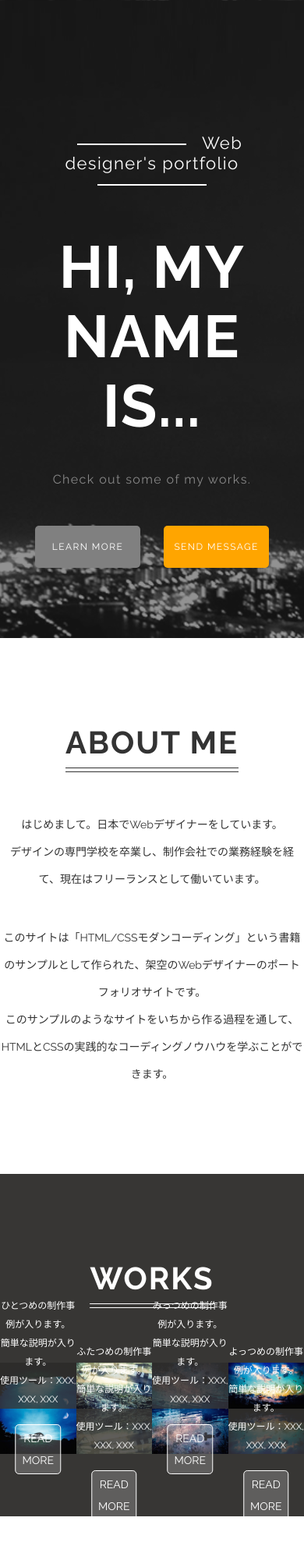
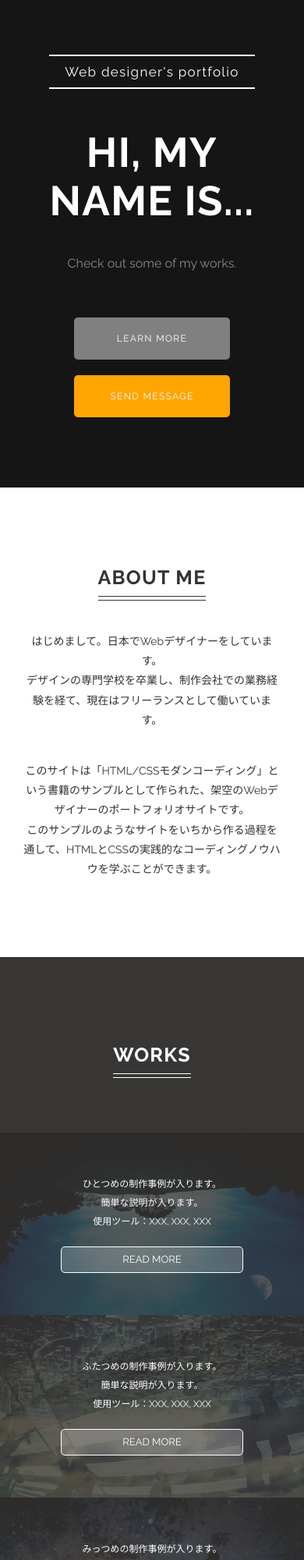
Before and after one commit to t0000ru/test, a plain HTML site: page SL-2/test03/index.html in a window 390 px wide. Shown: the top 2000 px of the page at 78% size. Drawn offline with Linux system fonts and the light colour scheme.

Commit message:
[update]  レスポンシブ対応

```diff
--- a/SL-2/test03/css/style.scss
+++ b/SL-2/test03/css/style.scss
@@ -9,6 +9,12 @@ body {
   color: #333;
   background: #151515 url('../images/bg.png') no-repeat fixed left bottom;
   background-size: cover;
+  @media (max-width: 1024px) {
+    background-image: none;
+  }
+  @media (max-width: 768px) {
+    font-size: 1.3rem;
+  }
 }
 
 img {
@@ -21,15 +27,39 @@ a {
   color: #fff;
 }
 
+.sp_only {
+  @media (max-width: 768px) {
+    display: block;
+  }
+  @media (min-width: 769px) {
+    display: none;
+  }
+}
+
+.pc_only {
+  @media (max-width: 768px) {
+    display: none;
+  }
+  @media (min-width: 769px) {
+    display: block;
+  }
+}
+
 // <header>
 .header {
   padding: 170px 30px 90px;
   letter-spacing: 0.1em;
   color: #fff;
+  @media (max-width: 768px) {
+    padding-top: 60px;
+  }
 
   &_hedTtl {
     margin-bottom: 50px;
     font-size: 2.2rem;
+    @media (max-width: 768px) {
+      font-size: 1.7rem;
+    }
     &::before,&::after {
       content: "";
       display: inline-block;
@@ -38,21 +68,36 @@ a {
       margin: 0 20px;
       border: 1px solid #fff;
       vertical-align: middle;
+      @media (max-width: 768px) {
+        display: block;
+        width: 80%;
+        margin: 10px auto;
+      }
     }
   }
   &_mainTtl {
     margin-bottom: 40px;
     font-size: 7.6rem;
     font-weight: 700;
+    @media (max-width: 768px) {
+      font-size: 5.3rem;
+    }
   }
   &_footTtl {
     margin-bottom: 50px;
     font-size: 1.6rem;
     color: #888;
+    @media (max-width: 768px) {
+      letter-spacing: normal;
+      margin-bottom: 60px;
+    }
   }
   &_box {
     display: flex;
     justify-content: center;
+    @media (max-width: 768px) {
+      display: block;
+    }
     &_item {
       width: 200px;
       display: block;
@@ -62,6 +107,12 @@ a {
       background-color: gray;
       border-radius: 5px;
       transition: opacity .3s;
+      @media (max-width: 768px) {
+        margin: 0 auto;
+        &.header_box_item:first-of-type {
+          margin-bottom: 20px;
+        }
+      }
       &:hover {
         opacity: .8;
       }
@@ -83,6 +134,10 @@ a {
   font-size: 4.0rem;
   font-weight: 700;
   position: relative;
+  @media (max-width: 768px) {
+    font-size: 2.5rem;
+    margin-bottom: 40px;
+  }
   &.worksTtl {
     margin-bottom: 70px;
   }
@@ -105,11 +160,17 @@ a {
 }
 // <ABOUT ME>
 .about {
-  padding: 110px 0;
+  padding: 110px 30px;
   background-color: #fff;
+  @media (max-width: 768px) {
+    padding: 100px 30px;
+  }
   &_txt {
     font-size: 1.4rem;
     line-height: 2.5;
+    @media (max-width: 768px) {
+      line-height: 1.8;
+    }
     &_hed {
       @extend .about_txt;
       margin-bottom: 40px;
@@ -126,6 +187,9 @@ a {
   &_box {
     display: flex;
     width: (100%/4);
+    @media (max-width: 768px) {
+      width: 100%;
+    }
     flex-direction: column;
     &:nth-of-type(odd) {
       flex-direction: column-reverse;
@@ -172,19 +236,33 @@ a {
 }
 .box_container {
   display: flex;
+  @media (max-width: 768px) {
+    display: block;
+  }
 }
 // <works>
 
 // <skills>
 .skills {
-  padding: 110px 0 80px;
+  padding: 110px 0 120px;
   background-color: #fff;
   &_box {
     display: flex;
     width: 80%;
     margin: 0 auto;
+    @media (max-width: 768px) {
+      display: block;
+    }
     &_item {
       width: (100%/3);
+      @media (max-width: 768px) {
+        width: 100%;
+      }
+      &:not(:last-child)  {
+        @media (max-width: 768px) {
+          margin-bottom: 40px;
+        }
+      }
       &_icon {
         width: 150px;
         height: 150px;
@@ -194,10 +272,20 @@ a {
         color: #f1b400;
         border: 4px solid #f1b400;
         border-radius: 50%;
+        @media (max-width: 768px) {
+          font-size: 5.0rem;
+          width: 100px;
+          height: 100px;
+          margin-bottom: 30px;
+          line-height: 92px;
+        }
       }
       &_ttl {
         margin-bottom: 30px;
         font-size: 2.0rem;
+        @media (max-width: 768px) {
+          margin-bottom: 20px;
+        }
       }
       &_txt {
         line-height: 2;
@@ -215,6 +303,9 @@ a {
   &_box {
     width: 50%;
     margin: 50px auto 0;
+    @media (max-width: 768px) {
+      width: 80%;
+    }
     &_name {
       display: block;
       width: 100%;
@@ -235,7 +326,7 @@ a {
     }
     &_btn {
       display: inline-block;
-      width: (200px/1300px*100vw);
+      width: 200px;
       margin: 0 auto;
       padding: 15px 0;
       color: rgba(255, 255, 255, 0.5);
--- a/SL-2/test03/index.html
+++ b/SL-2/test03/index.html
@@ -3,7 +3,7 @@
 
 <head>
   <meta charset="UTF-8">
-  <meta name="viewport" content="width=device-width, initial-scale=1.0">
+  <meta name="viewport" content="width=device-width, initial-scale=1.0, minimum-scale=1.0">
   <meta http-equiv="X-UA-Compatible" content="ie=edge">
   <title>singlepage-layout</title>
   <link href="https://fonts.googleapis.com/css?family=Raleway:400,700&display=swap" rel="stylesheet">
@@ -16,7 +16,7 @@
   <!-- <header> -->
   <header class="header">
     <p class="header_hedTtl">Web designer's portfolio</p>
-    <h1 class="header_mainTtl">HI, MY NAME IS...</h1>
+    <h1 class="header_mainTtl">HI, MY<br class="sp_only"> NAME IS...</h1>
     <p class="header_footTtl">Check out some of my works.</p>
     <div class="header_box">
       <a class="header_box_item" href="/">LEARN MORE</a>
@@ -42,7 +42,7 @@
       <h2 class="contentsTtl white worksTtl">WORKS</h2>
       <div class="box_container">
         <ul class="works_box">
-          <img src="images/tree.jpg" alt="">
+          <img class="pc_only" src="images/tree.jpg" alt="">
           <li class="works_box_item desc">
             <img src="images/tree_2.jpg" alt="">
             <span class="works_box_item_desc">
@@ -52,9 +52,9 @@
           </li>
         </ul>
         <ul class="works_box">
-          <img src="images/building.jpg" alt="">
+          <img class="pc_only" src="images/building.jpg" alt="">
           <li class="works_box_item desc">
-            <img src="images/building_2.jpg" alt="">
+            <img class="pc_only" src="images/building_2.jpg" alt="">
             <span class="works_box_item_desc">
               <p>ふたつめの制作事例が入ります。<br>簡単な説明が入ります。<br>使用ツール：XXX, XXX, XXX</p>
               <a href="/">READ MORE</a>
@@ -62,7 +62,7 @@
           </li>
         </ul>
         <ul class="works_box">
-          <img src="images/lake.jpg" alt="">
+          <img class="pc_only" src="images/lake.jpg" alt="">
           <li class="works_box_item desc">
             <img src="images/lake_2.jpg" alt="">
             <span class="works_box_item_desc">
@@ -72,7 +72,7 @@
           </li>
         </ul>
         <ul class="works_box">
-          <img src="images/sky.jpg" alt="">
+          <img class="pc_only" src="images/sky.jpg" alt="">
           <li class="works_box_item desc">
             <img src="images/sky_2.jpg" alt="">
             <span class="works_box_item_desc">
```
Also changed, not shown: SL-2/test03/css/style.css, 1 other file.
